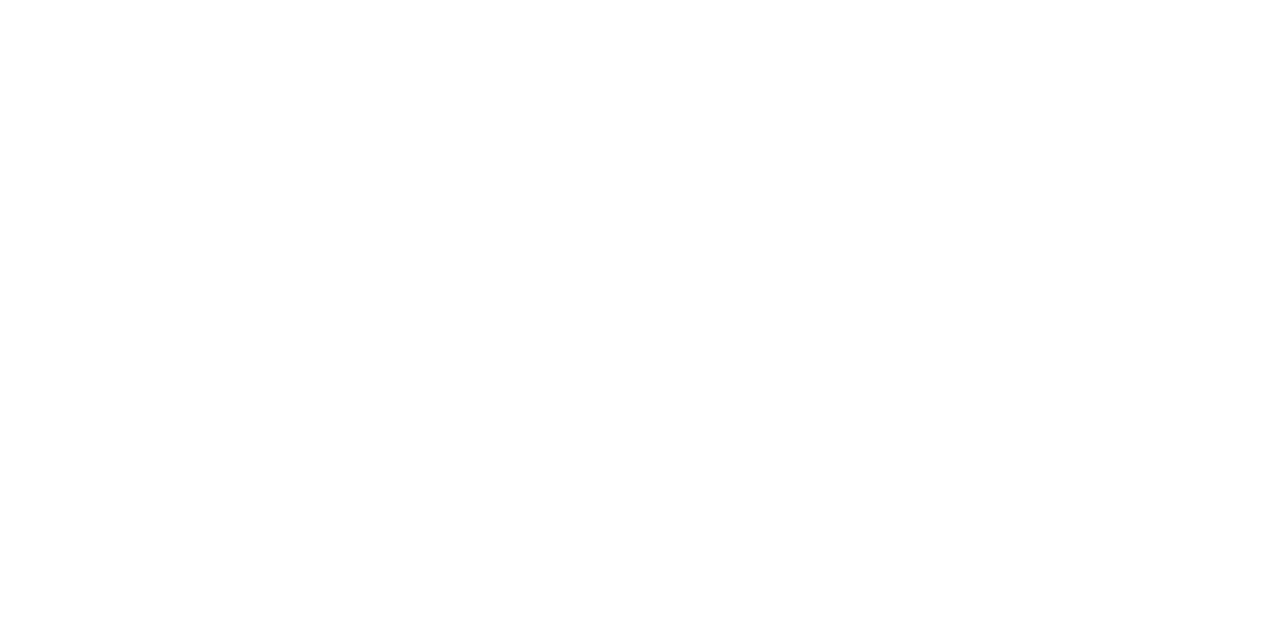
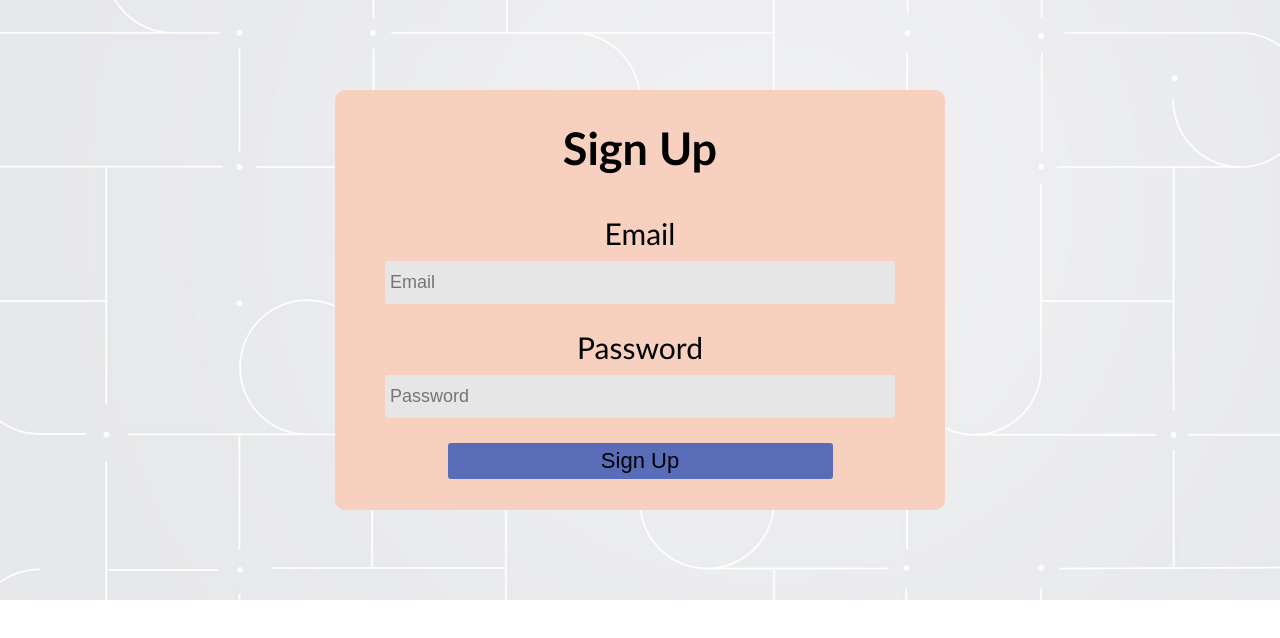
Before and after one commit to anujbhattt/login-signout-frontend, a React (Vite) app: page /sign in a window 1280 px wide. Before the commit this address had no page. Shown: the top 638 px of the page. Built offline with nearby package versions, Linux system fonts and the light colour scheme.

Commit message:
change to route

```diff
--- a/src/App.jsx
+++ b/src/App.jsx
@@ -8,7 +8,7 @@
     <BrowserRouter>
       <Routes>
         <Route path="/" element={<Login></Login>} />
-        <Route path="/signup" element={<Signup></Signup>} />
+        <Route path="/sign" element={<Signup></Signup>} />
         <Route path="/home" element={<Home></Home>} />
       </Routes>
     </BrowserRouter>
--- a/src/component/Login.jsx
+++ b/src/component/Login.jsx
@@ -16,7 +16,6 @@
       .then((result) => {
         if (result.data === "success") {
           navigate('/home')
-
         }
         else if (result.data === "No record exist") {
           alert("Cannot find User.")
@@ -49,7 +48,7 @@
           <button type="submit" disabled={loading} >{loading ? "Loging..." : "Log In"}</button>
           <div className={styles.signup}>
             Dont have an Account?
-            <Link to={"/signup"} className={styles.btn}>SignUP</Link>
+            <Link to={"/sign"} className={styles.btn}>SignUP</Link>
           </div>
         </div>
       </form>
--- a/src/component/Signup.jsx
+++ b/src/component/Signup.jsx
@@ -15,10 +15,10 @@
     setLoading(true)
     axios.post("https://login-signout-backend.vercel.app/signup", { email, password })
       .then(() => {
+        setLoading(false)
         navigate("/")
-        setLoading(false)
       })
-      .catch(err => console.log(err))
+      .catch((err) => console.log(err))
   }
 
   return (
```
